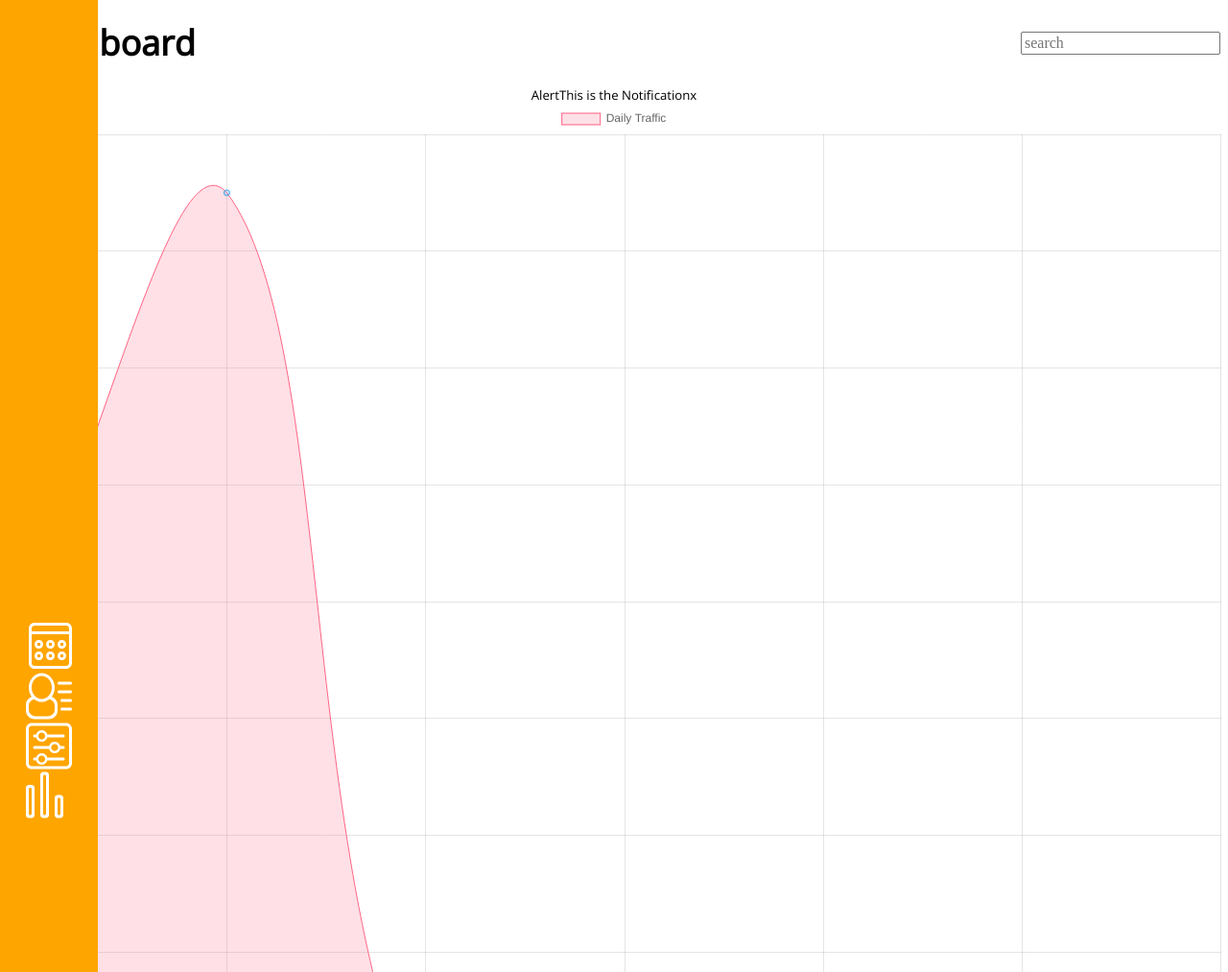
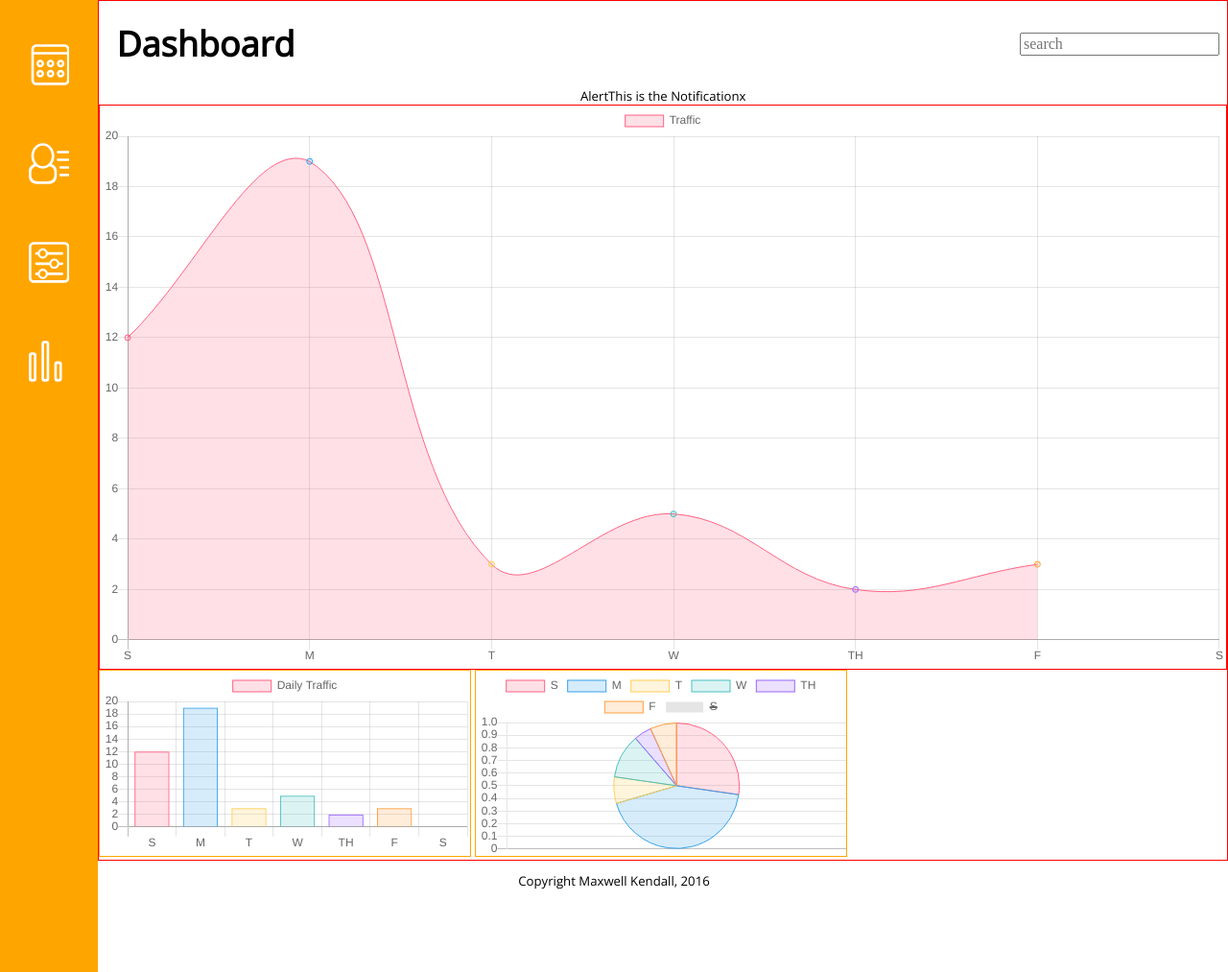
Before and after one commit to MaxwellKendall/Web-Dashboard, a plain HTML site: page index.html in a window 1280 px wide. Shown: the part 87-1100 px from the top of the page at 96% size. Drawn offline with nearby package versions, Linux system fonts and the light colour scheme.

Commit message:
Committing the charts

```diff
--- a/index.html
+++ b/index.html
@@ -9,7 +9,7 @@
     <body class="container">
         <div class="navigation">
             <ul>
-                <li class="dashboard">
+                <li class="dashboard-icon">
                     <a href="#">
                         <?xml version="1.0" encoding="utf-8"?>
                         <!-- Generator: Adobe Illustrator 19.1.0, SVG Export Plug-In . SVG Version: 6.00 Build 0)  -->
@@ -142,16 +142,14 @@
                     <span>Alert</span><span>This is the Notification</span><span>x</span>
                 </div>
             <div class="lineChart">
-                <canvas id="line" width="300" height="300"></canvas>
-
+                <canvas id="line"></canvas>
             </div>
-
-
-
-
-
-
-
+            <div class="barChart">
+                <canvas id="bar"></canvas>
+            </div>
+            <div class="pieChart">
+                <canvas id="pie"></canvas>
+            </div>
         </div><!-- End of Main Area-->
 
             <!-- End of Navigation Area -->
--- a/main.js
+++ b/main.js
@@ -5,7 +5,7 @@ var lineChart = new Chart(traffic, {
     data: {
         labels: ["S", "M", "T", "W", "TH", "F", "S"],
         datasets: [{
-            label: 'Daily Traffic',
+            label: 'Traffic',
             data: [12, 19, 3, 5, 2, 3],
             backgroundColor: [
                 'rgba(255, 99, 132, 0.2)',
@@ -85,7 +85,7 @@ var pieChart = new Chart(mobileUsers, {
     data: {
         labels: ["S", "M", "T", "W", "TH", "F", "S"],
         datasets: [{
-            label: 'Daily Traffic',
+            label: 'Mobile Users',
             data: [12, 19, 3, 5, 2, 3],
             backgroundColor: [
                 'rgba(255, 99, 132, 0.2)',
--- a/scss/_base.scss
+++ b/scss/_base.scss
@@ -18,12 +18,18 @@ Body Styles
     position: relative;
     .main {
         height: 100%;
+        width: 92%;
+        position: relative;
+        top: 0;
+        left: 8%;
+        border: 1px solid red;
     }
     a {
     text-decoration: none;
     }
     li {
         list-style-type: none;
+        cursor: pointer;
     }
 }
 
@@ -123,23 +129,27 @@ Navigation SVG's : "Members, Visits..." Blah Blah Blah!
     position: absolute;
     display: flex;
     flex-direction: column;
-    justify-content: center;
+    justify-content: flex-start;
     align-items: center;
     top: 87px;
     width: 8%;
     height: 100%;
     min-width: 80px;
+    min-height: 100vh;
         ul {
         display: flex;
         padding-left: 0;
         flex-direction: column;
         justify-content: center;
         align-items: center;
-        width: 25%;
+        list-style-type: none;
+        width: 100%;
         // min-width:
     li {
-        width: 3em;
-        height: 3.2em;
+        margin: 1em;
+        width: 65%;
+        padding: .75em;
+        height: 50%;
     svg {
         width: 100%;
         height: 100%;
@@ -153,5 +163,5 @@ Footer
 ***********************************************************************************/
 
 footer {
-    display: inline;
-}
+    display: flex;
+    justify-content: center;}
--- a/scss/main.scss
+++ b/scss/main.scss
@@ -2,3 +2,4 @@
 @import 'mixins';
 @import 'base';
 @import 'svg';
+@import 'graphs';
```
Also changed, not shown: css/main.css, 1 other file.
